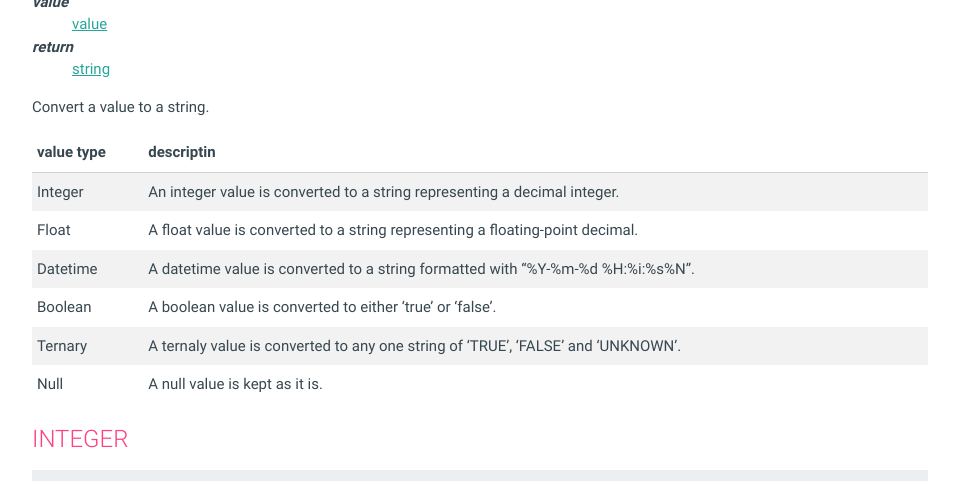
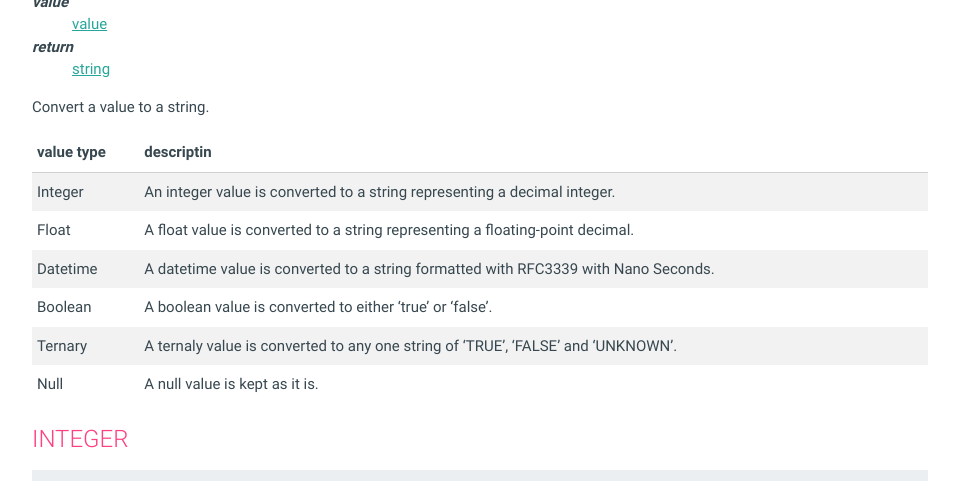
Before and after one commit to mithrandie/csvq, a Jekyll site: the page built from docs/_posts/2006-01-02-cast-functions.md, in a window 1280 px wide and 900 px high, scrolled down 773 px. Shown: the top 481 px of the window, without its empty margins (160-1119 px from the left). Built offline with Jekyll 4.4.1, drawn with Linux system fonts in a browser that asks for light colours.

Commit message:
Update docs.

```diff
--- a/docs/_posts/2006-01-02-cast-functions.md
+++ b/docs/_posts/2006-01-02-cast-functions.md
@@ -36,7 +36,7 @@ Convert a value to a string.
 | :- | :- |
 | Integer  | An integer value is converted to a string representing a decimal integer. |
 | Float    | A float value is converted to a string representing a floating-point decimal. |
-| Datetime | A datetime value is converted to a string formatted with "%Y-%m-%d %H:%i:%s%N". |
+| Datetime | A datetime value is converted to a string formatted with RFC3339 with Nano Seconds. |
 | Boolean  | A boolean value is converted to either 'true' or 'false'. |
 | Ternary  | A ternaly value is converted to any one string of 'TRUE', 'FALSE' and 'UNKNOWN'. |
 | Null     | A null value is kept as it is. |
```
